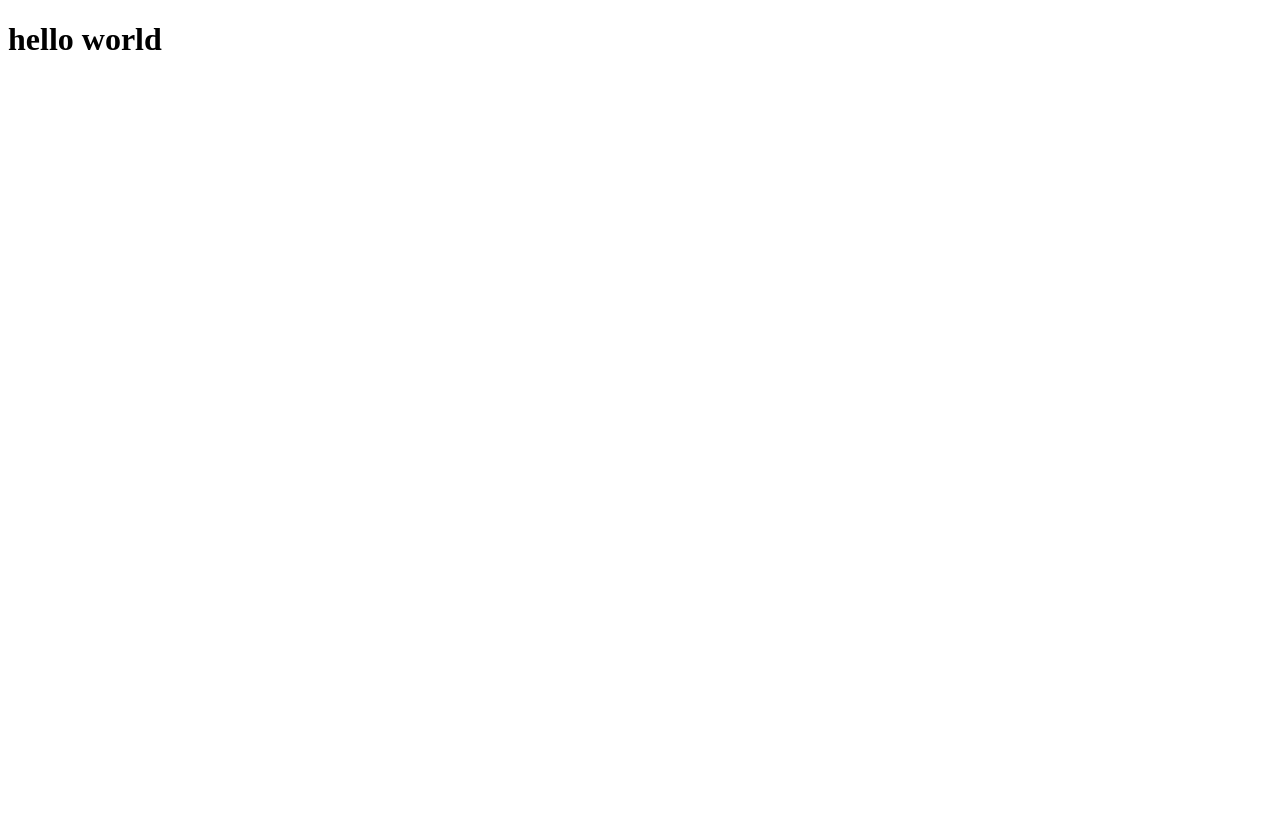
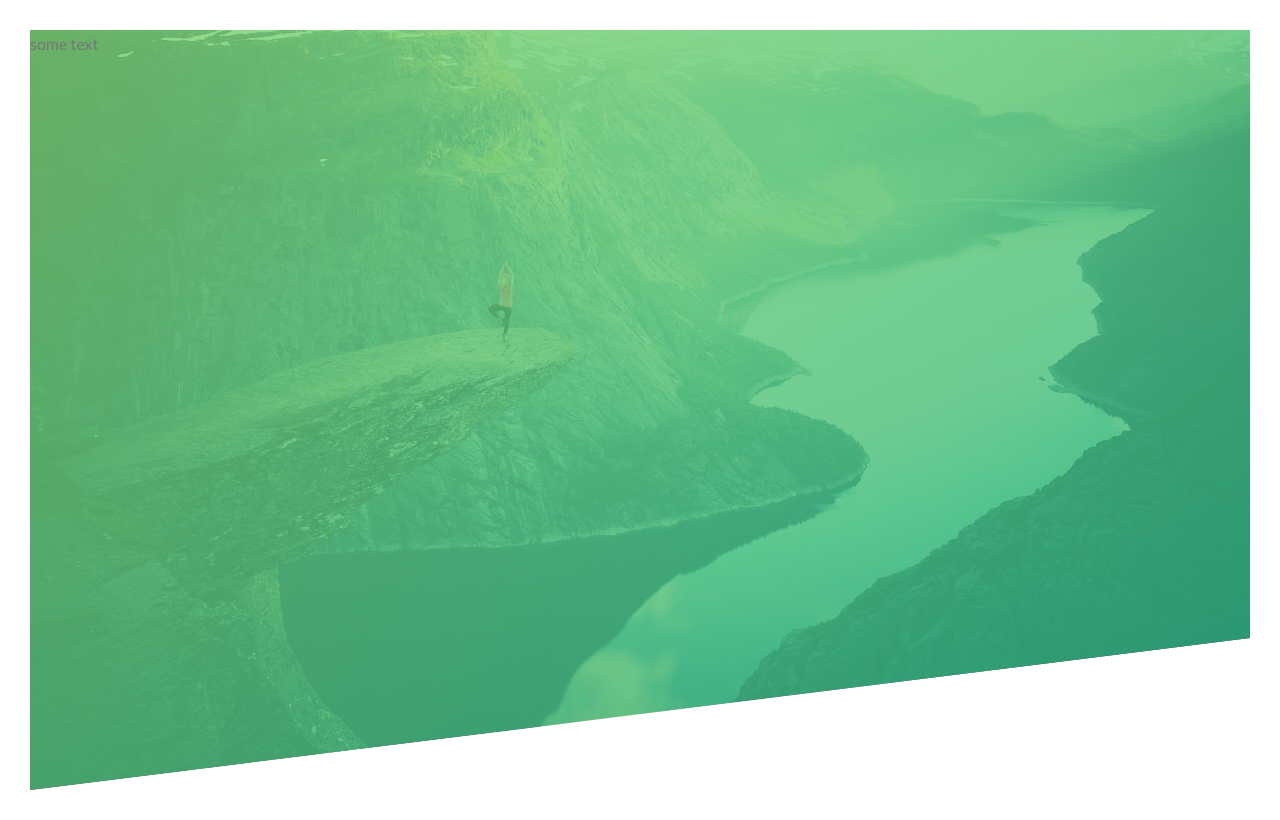
Before and after one commit to Nihal-Awad/Natrous, a plain HTML site: page index.html in a window 1280 px wide. Drawn offline with Linux system fonts and the light colour scheme.

Commit message:
add header basics

```diff
--- a/CSS/style.css
+++ b/CSS/style.css
@@ -4,4 +4,30 @@ colors:
 light-green: #7ed56f
 medium-green: ##55c57a
 dark-green: #28b485
+
 */
+
+*{
+    margin: 0;
+    padding: 0;
+    box-sizing: border-box;
+}
+body{
+    font-family: Lato, sans-serif;
+    font-weight: 400;
+    font-size: 16px;
+    line-height: 1.7;
+    color: #777;
+    padding:30px;
+}
+
+.header{
+    height: 95vh;
+    background-image: linear-gradient(to bottom right,
+    rgba(126, 213, 111, 0.8),
+    rgb(40, 180, 133,0.8)),
+     url(../img/hero.jpg);
+    background-size: cover;
+    background-position: top;
+    clip-path: polygon(0 0, 100% 0, 100% 80%, 0 100%);
+}
--- a/index.html
+++ b/index.html
@@ -11,10 +11,13 @@
     <link href="https://fonts.googleapis.com/css2?family=Lato:wght@300;400;700&display=swap" rel="stylesheet">
 
     <link rel="shortcut icon" type="image/png" href="img/favicon.png">
+    <link rel="stylesheet" href="CSS/style.css">
 
-    <title>Natrous ~ Exicting tours for adventurous people</title>
+    <title>Natrous | Exicting tours for adventurous people</title>
 </head>
 <body>
-    <h1>hello world</h1>
+    <header class="header">
+        some text
+    </header>
 </body>
 </html>
```
